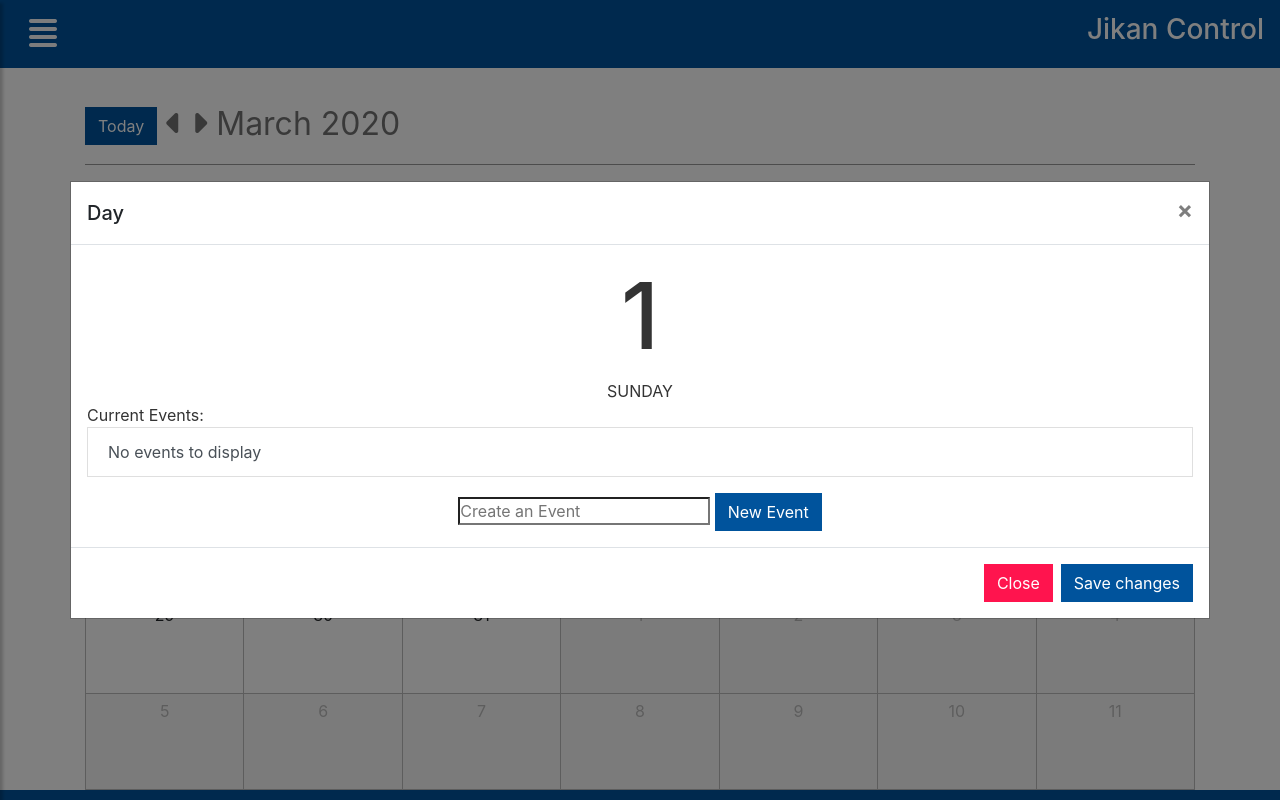
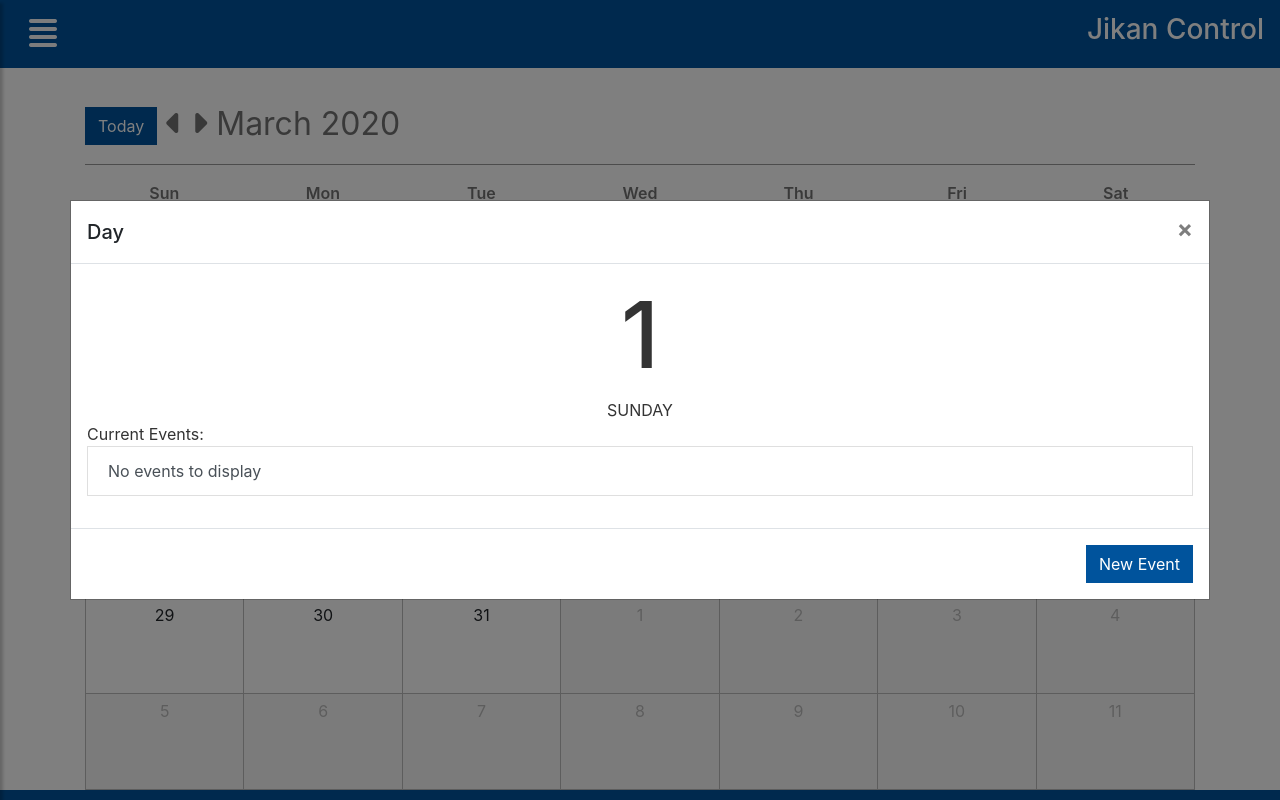
Before and after one commit to axviel/JIKAN_CONTROL, a Django app: page /jikancalendar/ in a window 1280 px wide, after a click that opens the changed part. Run offline with Django 3.2, Linux system fonts and the light colour scheme; tables that the repository leaves empty hold one stand-in row (values such as "Sample post"); some libraries are stand-ins or nearby versions.

Commit message:
Improved Calendar and Events UI. Calendar event lists are now ordered by start time

```diff
--- a/events/views.py
+++ b/events/views.py
@@ -73,7 +73,8 @@ def event(request, event_id=0):
       if 'is_calendar_form' in request.POST:
         context = {
           'event_id': event.id,
-          'title': event.title
+          'title': event.title,
+          'start_time': event.start_time.strftime("%H:%M")
         }
         context = json.dumps(context)
         return HttpResponse(context)
--- a/jikan_control/static/js/calendar.js
+++ b/jikan_control/static/js/calendar.js
@@ -1,8 +1,5 @@
 const AVAILABLE_WEEK_DAYS = ['Sunday', 'Monday', 'Tuesday', 'Wednesday', 'Thursday', 'Friday', 'Saturday'];
 const AVALIABLE_MONTHS = ["January", "February", "March", "April", "May", "June", "July", "August", "September", "October", "November", "December"];
-
-// todo
-const localStorageName = 'calendar-events';
 
 class CALENDAR {
     constructor(options) {
@@ -11,9 +8,8 @@ class CALENDAR {
             days: document.querySelector('.calendar-day-list'),
             week: document.querySelector('.calendar-week-list'),
             year: document.querySelector('.calendar-current-year'),
-            eventField: document.querySelector('.add-event-day-field'),
             eventList: document.querySelector('.current-day-events-list'),
-            eventAddBtn: document.querySelector('.add-event-day-field-btn'),
+            eventAddBtn: document.querySelector('.add-event-day-btn'),
             todayBtn: document.querySelector('.calendar-today-btn'),
             currentDay: document.querySelector('.current-day-number'),
             currentWeekDay: document.querySelector('.current-day-of-week'),
@@ -21,16 +17,33 @@ class CALENDAR {
             nextMonth: document.querySelector('.calendar-change-month-slider-next'),
             currentMonth: document.querySelector('.calendar-current-month'),
             currentDayModal: document.querySelector('#current-day-modal'),
+            currentDayFooter: document.querySelector('.current-day-footer'),
             currentDayEventsList: document.querySelector('#current-day-event-list'),
-            currentDayAddEventFormContent: document.querySelector('#current-day-add-event-form')
+            currentDayAddEventFormContent: document.querySelector('#current-day-add-event-form'),
+            eventForm: document.querySelector('#event-form'),
+            eventFormBackArrow: document.querySelector('#event-form-back'),
+            modalHeaderLabel: document.querySelector('#current-day-modal-label'),
         };
 
-        // todo
-        // this.eventList = JSON.parse(localStorage.getItem(localStorageName)) || {};
+        // Used to toggle modal event list and form states
+        this.currentDayModalFormToggle = false;
+
+        // Store the event list passed by the backend
         this.eventList = JSON.parse(document.getElementById('calendar-events').textContent) || {};
 
+        // Sort event list based on start_time
+        const eventDates = Object.keys(this.eventList)
+        eventDates.forEach(date => {
+            this.eventList[date].sort(this.compareStartTimes);
+        })
+
+
         this.date = +new Date();
+
+        // Number of days show in the calendar
         this.options.maxDays = 42;
+
+        // Initializes the events and draws all the days, weeks, years, and events
         this.init();
     }
 
@@ -40,6 +53,17 @@ class CALENDAR {
         this.eventsTrigger();
         this.drawAll();
     }
+
+    // Compares event list start_time in order to sort the list
+    compareStartTimes( a, b ) {
+        if ( a.start_time < b.start_time ){
+          return -1;
+        }
+        if ( a.start_time > b.start_time ){
+          return 1;
+        }
+        return 0;
+      }
 
     // draw Methods
     drawAll() {
@@ -140,10 +164,10 @@ class CALENDAR {
 
             if(day.hasEvent){
                 titleFormated = day.hasEvent[0].title.length <= 10 ? day.hasEvent[0].title : day.hasEvent[0].title.substring(0, 7) + '...'
-                firstEvent = `<div class="event event-large">${'06:00 ' + titleFormated}</div>`;
+                firstEvent = `<div class="event event-large">${day.hasEvent[0].start_time} ${titleFormated}</div>`;
                 if(day.hasEvent.length > 1){
                     titleFormated = day.hasEvent[1].title.length <= 10 ? day.hasEvent[1].title : day.hasEvent[1].title.substring(0, 7) + '...'
-                    secondEvent = `<div class="event event-large">${day.hasEvent.length === 2 ? '06:00 ' + titleFormated : (day.hasEvent.length - 1) + ' more events'}</div>`;
+                    secondEvent = `<div class="event event-large">${day.hasEvent.length === 2 ? day.hasEvent[1].start_time + ' ' + titleFormated : (day.hasEvent.length - 1) + ' more events'}</div>`;
                 }
                 smallEvent = `<div class="event event-small">${day.hasEvent.length === 1 ? '1 event' : day.hasEvent.length + ' events'}</div>`;
             }
@@ -186,17 +210,35 @@ class CALENDAR {
         document.querySelector('#description').value = "";
         document.querySelector('#event_type').value = "1";
         document.querySelector('#repeat_type').value = "1";
-        document.querySelector('#start_date').value = "";
+        // document.querySelector('#start_date').value = "";
         document.querySelector('#start_time').value = "";
         document.querySelector('#end_time').value = "";
 
         // Hide form and show event list
-        document.querySelector('#current-day-event-list').classList.remove('d-none');
-        document.querySelector('#current-day-add-event-form').classList.add('d-none');
+        this.toggleModalEventForm();
 
         // Redraw if new event was added
         if(isNewEvent){
             this.drawAll();
+        }
+    }
+
+    toggleModalEventForm(){
+        this.currentDayModalFormToggle = !this.currentDayModalFormToggle;
+
+        if(this.currentDayModalFormToggle){
+            this.elements.currentDayEventsList.classList.add('d-none');
+            this.elements.currentDayFooter.classList.add('d-none');
+            this.elements.modalHeaderLabel.classList.add('d-none');
+            this.elements.currentDayAddEventFormContent.classList.remove('d-none');
+            this.elements.eventFormBackArrow.classList.remove('d-none');
+        }
+        else{
+            this.elements.currentDayEventsList.classList.remove('d-none');
+            this.elements.currentDayFooter.classList.remove('d-none');
+            this.elements.modalHeaderLabel.classList.remove('d-none');
+            this.elements.currentDayAddEventFormContent.classList.add('d-none');
+            this.elements.eventFormBackArrow.classList.add('d-none');
         }
     }
 
@@ -233,12 +275,11 @@ class CALENDAR {
 
         // Add event
         this.elements.eventAddBtn.addEventListener('click', e => {
-            this.elements.currentDayEventsList.classList.add('d-none');
-            this.elements.currentDayAddEventFormContent.classList.remove('d-none');
+            this.toggleModalEventForm();
         });
 
         // Actually add/save event
-        $('#event-form').on('submit', function(e){
+        this.elements.eventForm.addEventListener('submit', function(e){
             $.ajax({
                 type: 'POST',
                 url: '/events/detail',
@@ -274,6 +315,9 @@ class CALENDAR {
                         let dateFormatted = calendar.getFormattedDate(new Date(calendar.date));
                         if (!calendar.eventList[dateFormatted]) calendar.eventList[dateFormatted] = [];
                         calendar.eventList[dateFormatted].push(newEvent);
+
+                        // Sort list again
+                        calendar.eventList[dateFormatted].sort(calendar.compareStartTimes);
                     }
 
                     calendar.clearAddEventFormState(true);
@@ -285,11 +329,13 @@ class CALENDAR {
         });
 
         // Load event fields
-        document.querySelector('#current-day-event-list').addEventListener('click', e => {
+        this.elements.currentDayEventsList.addEventListener('click', e => {
             // Check if an event was clicked
             if(e.target.classList.contains('current-event-item')){
                 // Get event id from attribute
                 let eventId = e.target.getAttribute('event-id');
+
+                let calendar = this;
 
                 $.ajax({
                     type: 'GET',
@@ -314,8 +360,7 @@ class CALENDAR {
                         document.querySelector('#end_time').value = eventData.end_time;
 
                         // Show form
-                        document.querySelector('#current-day-event-list').classList.add('d-none');
-                        document.querySelector('#current-day-add-event-form').classList.remove('d-none');
+                        calendar.toggleModalEventForm();
                     }
                 });
             }
@@ -337,7 +382,7 @@ class CALENDAR {
                 const eventDateList = this.eventList[eventDate];
 
                 eventDateList.forEach( (eventItem, index) => {
-                    if(eventItem.id === Number(eventId) ){
+                    if(eventItem.event_id === Number(eventId) ){
                         eventDateList.splice(index, 1);
                       }
                 });
@@ -363,6 +408,10 @@ class CALENDAR {
 
                 this.drawAll();
             }
+        })
+
+        this.elements.eventFormBackArrow.addEventListener('click', e => {
+            this.clearAddEventFormState();
         })
 
         // Go to today
@@ -405,7 +454,10 @@ class CALENDAR {
 
             // Hide form
             document.querySelector('#current-day-event-list').classList.remove('d-none');
+            document.querySelector('.current-day-footer').classList.remove('d-none');
+            document.querySelector('#current-day-modal-label').classList.remove('d-none');
             document.querySelector('#current-day-add-event-form').classList.add('d-none');
+            document.querySelector('#event-form-back').classList.add('d-none');
         });
 
     }
@@ -455,13 +507,8 @@ class CALENDAR {
     }
 
     getFormattedDate(date) {
-        // return `${date.getDate()}/${date.getMonth()}/${date.getFullYear()}`;
-
-
         let day_digit = ( date.getDate() >= 10 ) ? date.getDate() : '0' + date.getDate();
         let month_digit = ( (date.getMonth() + 1) >= 10 ) ? (date.getMonth() + 1) : '0' + (date.getMonth() + 1)
-
-        // let formated2 = `${day_digit}/${month_digit}/${day.year}`;
 
         return `${day_digit}/${month_digit}/${date.getFullYear()}`;
     }
@@ -483,34 +530,3 @@ let calendar = (function () {
         id: "calendar"
     })
 })();
-
-//-------------
-
-// $('#current-day-modal').on('show.bs.modal', function(e) {
-//     let activeDate = calendar.getCalendar().active;
-
-//     let day = activeDate.day;
-//     let month = activeDate.month + 1;
-//     let year = activeDate.year;
-
-//     if (day < 10){
-//         day = "0" + day;
-//     }
-//     if (month < 10){
-//         month = "0" + month;
-//     }
-
-//     let formatedDate = year + '-' + month + '-' + day;
-
-//     let modal = $(this)
-//     modal.find('#start_date').val(formatedDate)
-//   });
-
-// $('#current-day-modal').on('hide.bs.modal', function(e) {
-//     // Clear form
-//     //... todo
-
-//     // Hide form
-//     document.querySelector('#current-day-event-list').classList.remove('d-none');
-//     document.querySelector('#current-day-add-event-form').classList.add('d-none');
-// });
--- a/jikancalendar/views.py
+++ b/jikancalendar/views.py
@@ -14,16 +14,16 @@ def index(request):
   for event in events:
     key = event.start_date.strftime("%d/%m/%Y")
 
+    event_data = {
+        'event_id': event.id,
+        'title': event.title,
+        'start_time': event.start_time.strftime("%H:%M") # Keep only hour and minutes
+      }
+
     if key in events_data:
-      events_data[key].append({
-        'event_id': event.id,
-        'title': event.title
-      })
+      events_data[key].append(event_data)
     else:
-      events_data[key] = [{
-        'event_id': event.id,
-        'title': event.title
-      }]
+      events_data[key] = [event_data]
 
   context = {
     'events': events_data,
--- a/templates/calendar/calendar.html
+++ b/templates/calendar/calendar.html
@@ -14,6 +14,7 @@
     <div class="modal-content">
     <div class="modal-header current-day-header">
         <h5 class="modal-title" id="current-day-modal-label">Day</h5>
+        <i class="fas fa-arrow-left fa-2x cursor-pointer d-none" id="event-form-back"></i>
         <button type="button" class="close" data-dismiss="modal" aria-label="Close">
         <span aria-hidden="true">&times;</span>
         </button>
@@ -29,14 +30,10 @@
             <div>Current Events:</div>
             <div class="list-group current-day-events-list"></div>
         </div>
-        <div class="add-event-day text-center">
-            <input type="text" class="add-event-day-field" placeholder="Create an Event">
-            <button type="submit" class="btn btn-primary add-event-day-field-btn">New Event</button>
-        </div>
       </div>
 
       <div id="current-day-add-event-form" class="d-none">
-        <h3>Event</h3>
+        <h3 class="text-center">Event</h3>
         <form method="POST" id="event-form">
           {% csrf_token %}
           <input type="hidden" name="is_calendar_form" id="is_calendar_form" value="true">
@@ -86,15 +83,13 @@
             </div>
           </div>
 
-          <hr>
-          <button type="submit" class="btn btn-block btn-secondary">Save</button>
+          <button type="submit" class="btn btn-block btn-secondary mt-4">Save</button>
         </form>
       </div>
 
     </div>
     <div class="modal-footer current-day-footer">
-        <button type="button" class="btn btn-secondary" data-dismiss="modal">Close</button>
-        <button type="button" class="btn btn-primary">Save changes</button>
+      <button type="submit" class="btn btn-primary add-event-day-btn">New Event</button>
     </div>
     </div>
 </div>
--- a/templates/events/event_detail.html
+++ b/templates/events/event_detail.html
@@ -75,8 +75,7 @@
         </div>
       </div>
 
-      <hr>
-      <button type="submit" class="btn btn-block btn-secondary">Save</button>
+      <button type="submit" class="btn btn-block btn-secondary mt-4">Save</button>
     </form>
   </div>
 </section>
--- a/templates/events/event_list.html
+++ b/templates/events/event_list.html
@@ -29,7 +29,7 @@
 <!-- Event Section -->
 <section id="events" class="py-4 main-content">
   <div class="container">
-    <div class="row justify-content-between pb-4">
+    <div class="row justify-content-between pb-4 mx-0">
       <h2>Events</h2>
       <a class="btn btn-secondary" href="{% url 'event_search' %}">Search Events</a>
       <a class="btn btn-secondary" href="{% url 'event_detail' %}">New Event</a>
```
Also changed, not shown: templates/events/event_search.html (+2 -6 lines).
